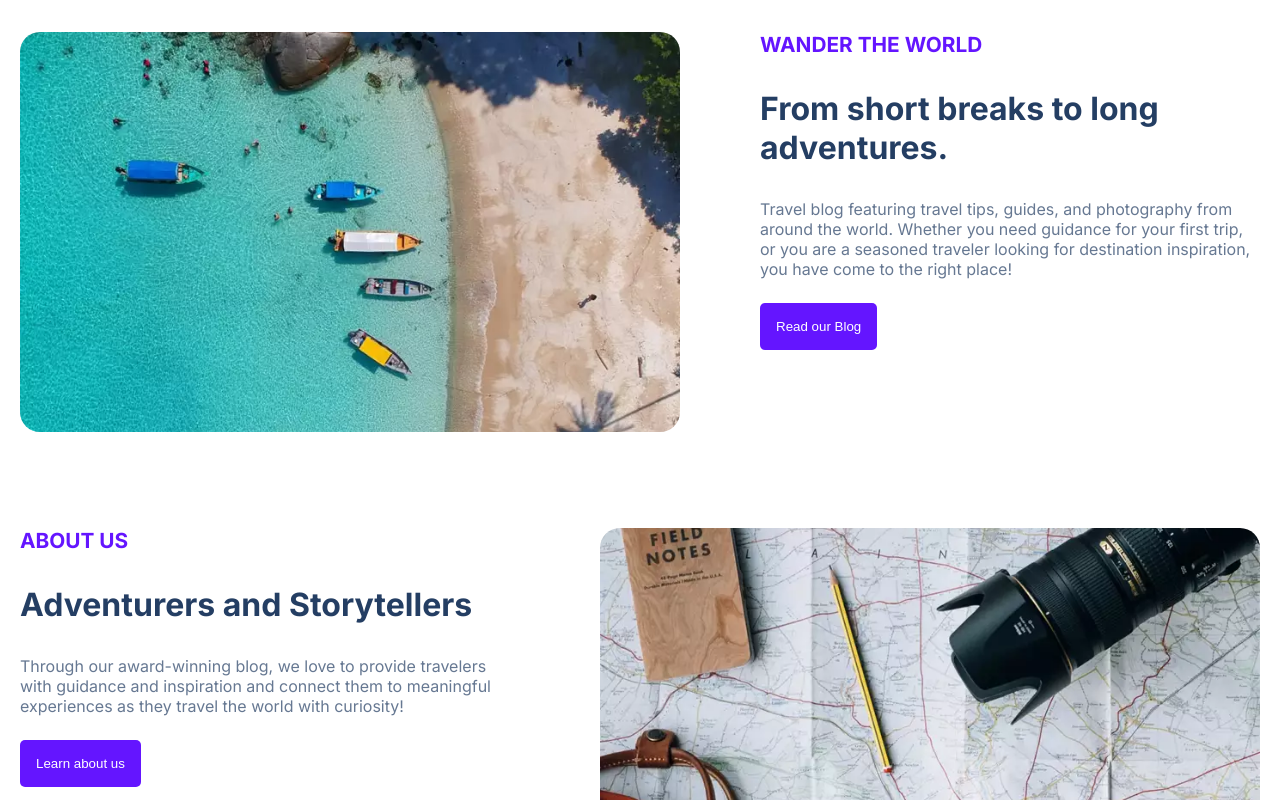
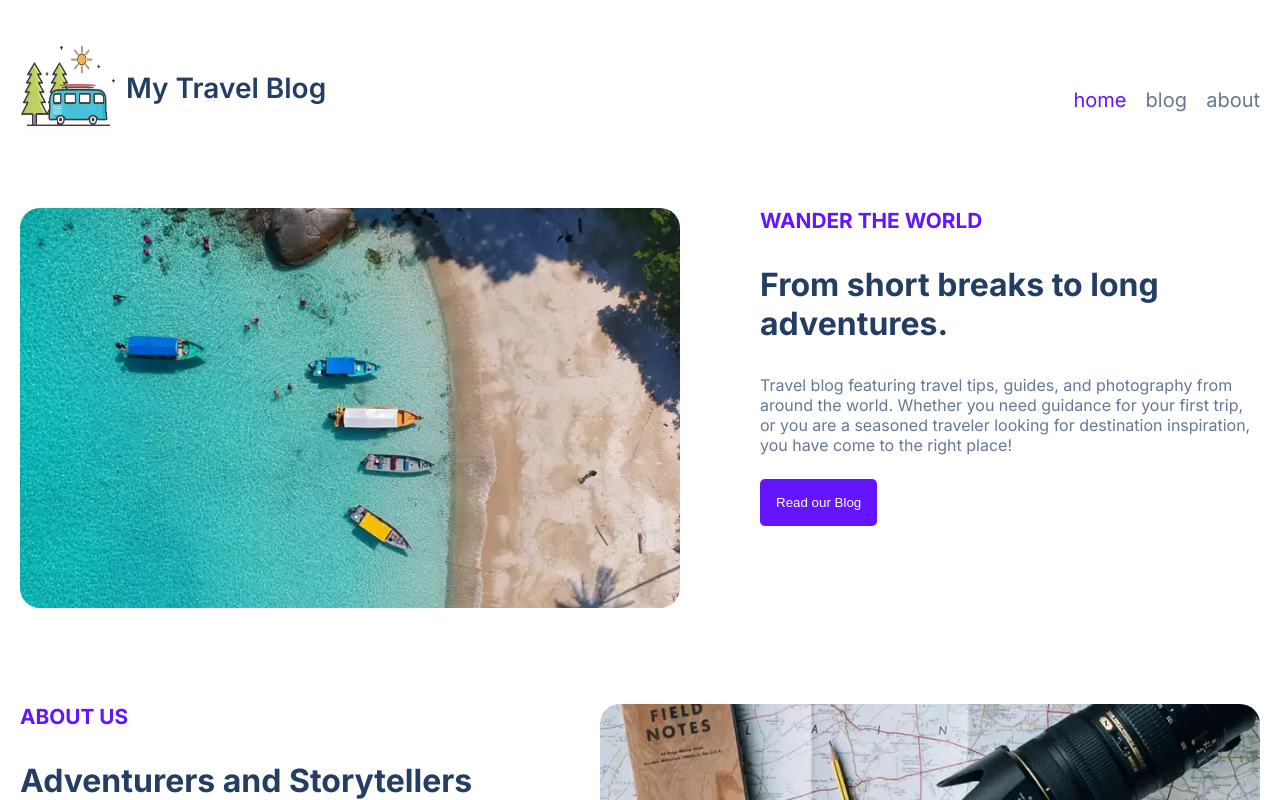
Before and after one commit to devemit/travel-blog, a Next.js app: page / in a window 1280 px wide. Shown: the top 800 px of the page. Built offline with nearby package versions, Linux system fonts and the light colour scheme.

Commit message:
navbar try

```diff
--- a/app/layout.tsx
+++ b/app/layout.tsx
@@ -1,6 +1,6 @@
 import './globals.css';
 import { Inter } from 'next/font/google';
-// import Navbar from '@/components/navbar/navbar';
+import Navbar from '@/components/navbar/navbar';
 export const metadata = {
   title: 'Home | Travel Blog',
   description: 'Generated by create next app',
@@ -17,7 +17,7 @@
     <html lang='en'>
       <body className={inter.className}>
         <div className='container'>
-          {/* <Navbar /> */}
+          <Navbar />
           {children}
         </div>
       </body>
```
